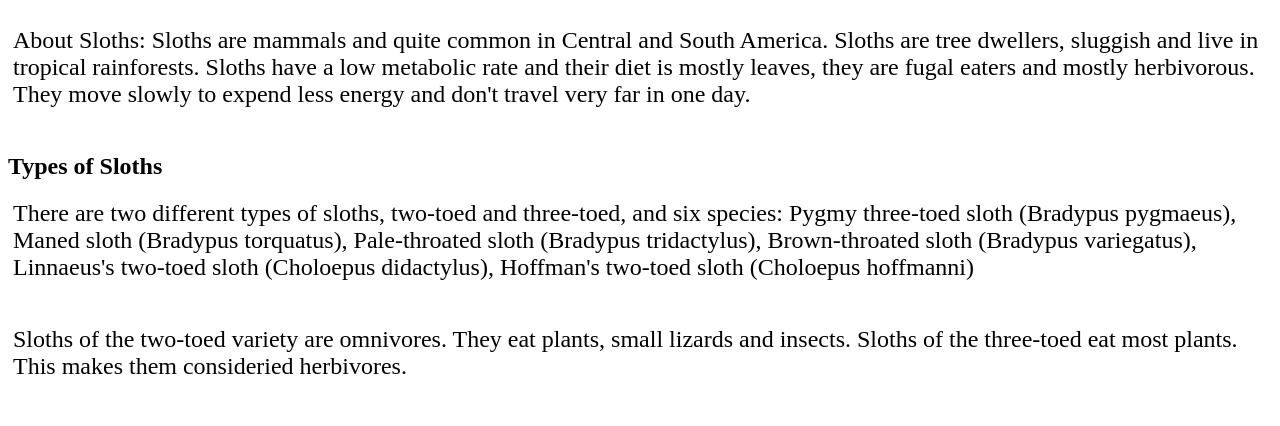
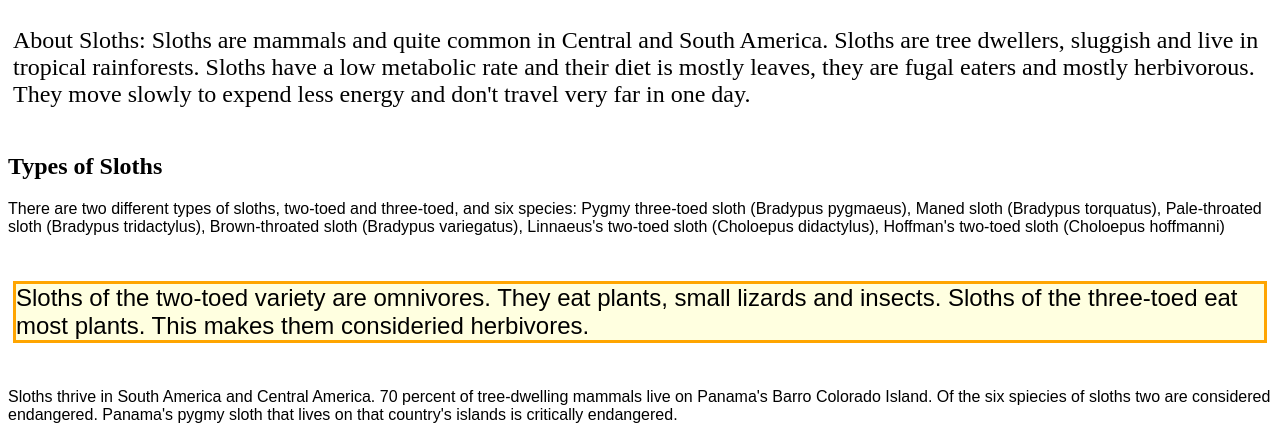
Before and after one commit to IanStoy/FirstRepository, a PHP site: page /index.html in a window 1280 px wide. Shown: the part 136-562 px from the top of the page. Run offline with PHP 8.4, Linux system fonts and the light colour scheme.

Commit message:
Add files via upload

```diff
--- a/index.html
+++ b/index.html
@@ -40,7 +40,7 @@
 
 <h2>Types of Sloths </h2>
 
-<p> There are two different types of sloths, two-toed and three-toed, and six species: Pygmy three-toed sloth (Bradypus pygmaeus),
+<p1> There are two different types of sloths, two-toed and three-toed, and six species: Pygmy three-toed sloth (Bradypus pygmaeus),
 Maned sloth (Bradypus torquatus), Pale-throated sloth (Bradypus tridactylus), Brown-throated sloth (Bradypus variegatus), Linnaeus's two-toed sloth (Choloepus didactylus), Hoffman's two-toed sloth (Choloepus hoffmanni)
 </p>
 
@@ -48,7 +48,7 @@ Maned sloth (Bradypus torquatus), Pale-throated sloth (Bradypus tridactylus), Br
 Sloths of the two-toed variety are omnivores. They eat plants, small lizards and insects. Sloths of the three-toed eat most plants. This makes them consideried herbivores.
 </p>
 
-<p> Sloths thrive in South America and Central America. 70 percent of tree-dwelling mammals live on Panama's Barro Colorado Island. Of the six spiecies of sloths two are considered endangered. Panama's pygmy sloth that lives on that country's islands is critically endangered.
+<p1> Sloths thrive in South America and Central America. 70 percent of tree-dwelling mammals live on Panama's Barro Colorado Island. Of the six spiecies of sloths two are considered endangered. Panama's pygmy sloth that lives on that country's islands is critically endangered.
  </p>
 
 <img src="https://files.worldwildlife.org/wwfcmsprod/images/Sloth_Hanging_iStock_3_12_2014/story_full_width/l7paqmqrr_iStock_000020200324XLarge_mini.jpg" alt="Sloth hanging upsidedown">
--- a/sloths_style.css
+++ b/sloths_style.css
@@ -9,6 +9,6 @@
 	h1 {font-family: Palatino; font-color: green;}
 	h2 {font-family: font-family: "Courier"; font-color: pink;}
 
-		fancy. {border-style: solid;
+		p.fancy {border-style: solid;
 			border-color: orange;
 			background-color: lightyellow;}
```
